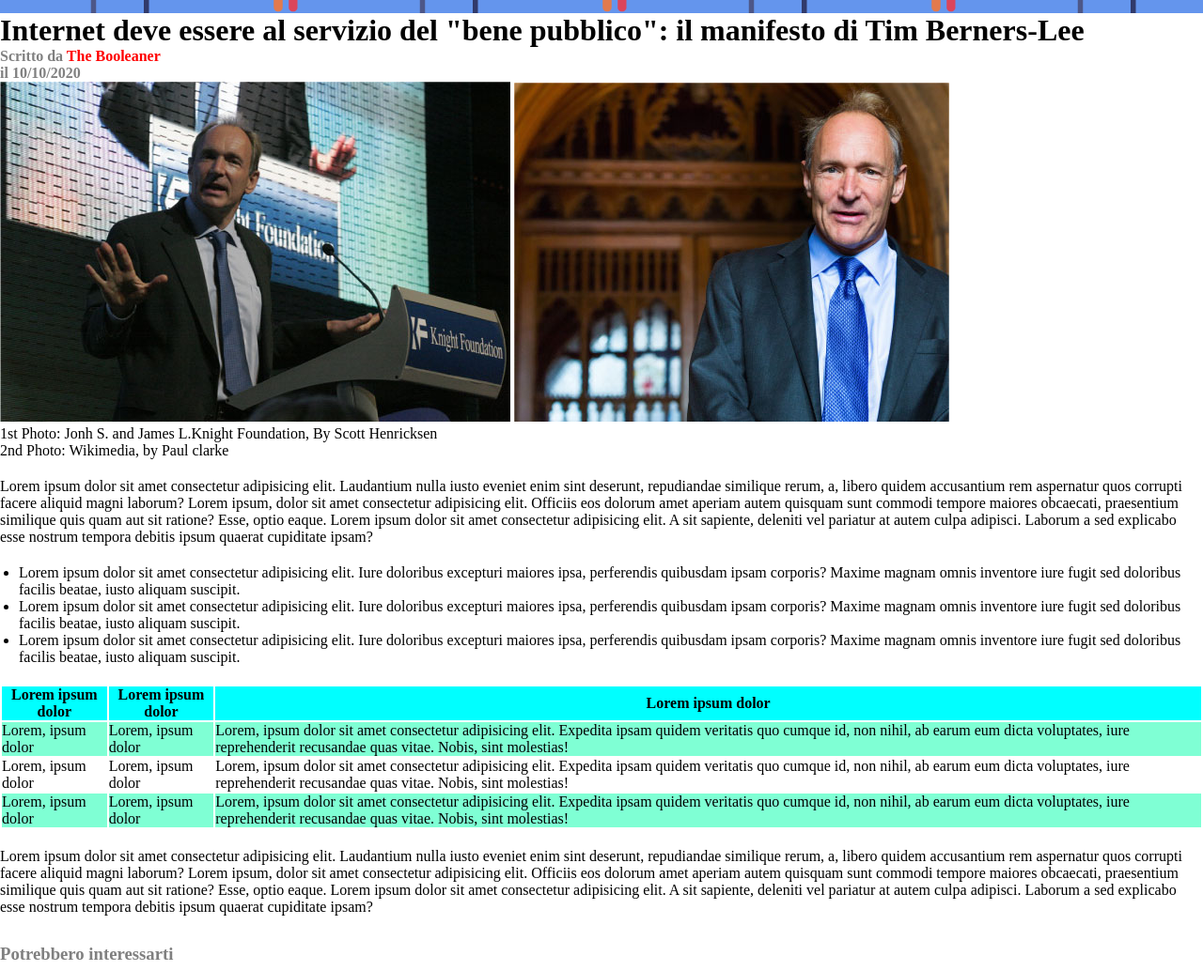
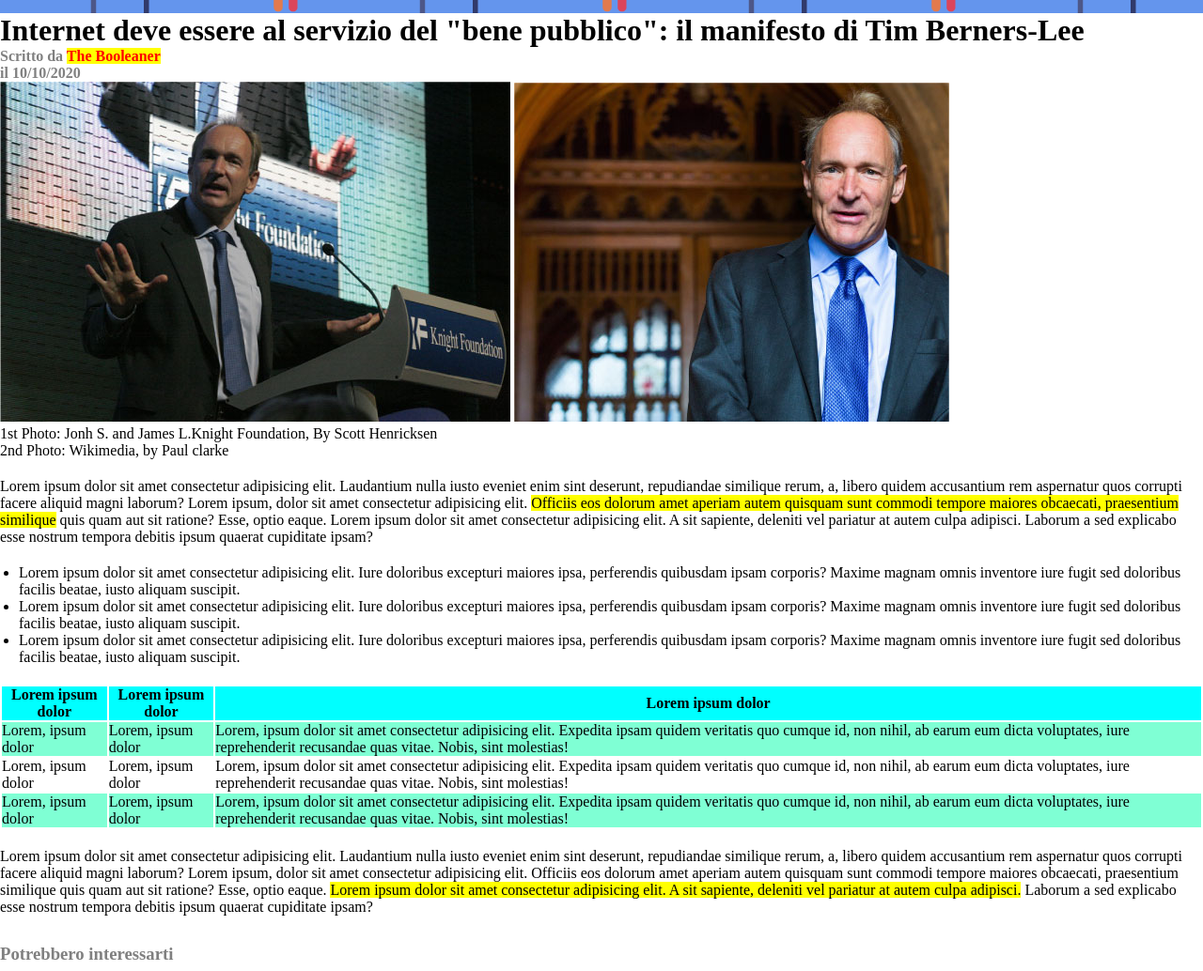
Before and after one commit to dunzolo/html-css-booleaner, a plain HTML site: page index.html in a window 1280 px wide. Shown: the part 166-1200 px from the top of the page at 94% size. Drawn offline with Linux system fonts and the light colour scheme.

Commit message:
fix-backgroundcolor-description

```diff
--- a/css/style.css
+++ b/css/style.css
@@ -24,12 +24,16 @@ h4{
     color: grey;
 }
 
-span{
+#txt-thebooleaner{
     color: red;
 }
 
 ul{
     margin: 20px;
+}
+
+span{
+    background-color: yellow;
 }
 
 .first-row{
--- a/index.html
+++ b/index.html
@@ -13,7 +13,7 @@
         </header>
         <main>
             <h1>Internet deve essere al servizio del "bene pubblico": il manifesto di Tim Berners-Lee</h1>
-            <h4>Scritto da <span>The Booleaner</span></h4>
+            <h4>Scritto da <span id="txt-thebooleaner">The Booleaner</span></h4>
             <h4>il 10/10/2020</h4>
             <div>
                 <img class="img-tim" src="img/tim-1.jpg" alt="tim1">
@@ -22,7 +22,7 @@
                 <p>2nd Photo: Wikimedia, by Paul clarke</p>
             </div>
             <div class="description">
-                Lorem ipsum dolor sit amet consectetur adipisicing elit. Laudantium nulla iusto eveniet enim sint deserunt, repudiandae similique rerum, a, libero quidem accusantium rem aspernatur quos corrupti facere aliquid magni laborum? Lorem ipsum, dolor sit amet consectetur adipisicing elit. Officiis eos dolorum amet aperiam autem quisquam sunt commodi tempore maiores obcaecati, praesentium similique quis quam aut sit ratione? Esse, optio eaque. Lorem ipsum dolor sit amet consectetur adipisicing elit. A sit sapiente, deleniti vel pariatur at autem culpa adipisci. Laborum a sed explicabo esse nostrum tempora debitis ipsum quaerat cupiditate ipsam?
+                Lorem ipsum dolor sit amet consectetur adipisicing elit. Laudantium nulla iusto eveniet enim sint deserunt, repudiandae similique rerum, a, libero quidem accusantium rem aspernatur quos corrupti facere aliquid magni laborum? Lorem ipsum, dolor sit amet consectetur adipisicing elit. <span>Officiis eos dolorum amet aperiam autem quisquam sunt commodi tempore maiores obcaecati, praesentium similique</span>  quis quam aut sit ratione? Esse, optio eaque. Lorem ipsum dolor sit amet consectetur adipisicing elit. A sit sapiente, deleniti vel pariatur at autem culpa adipisci. Laborum a sed explicabo esse nostrum tempora debitis ipsum quaerat cupiditate ipsam?
             </div>
             <div>
                 <ul>
@@ -60,7 +60,7 @@
                 </table>
             </div>
             <div class="description">
-                Lorem ipsum dolor sit amet consectetur adipisicing elit. Laudantium nulla iusto eveniet enim sint deserunt, repudiandae similique rerum, a, libero quidem accusantium rem aspernatur quos corrupti facere aliquid magni laborum? Lorem ipsum, dolor sit amet consectetur adipisicing elit. Officiis eos dolorum amet aperiam autem quisquam sunt commodi tempore maiores obcaecati, praesentium similique quis quam aut sit ratione? Esse, optio eaque. Lorem ipsum dolor sit amet consectetur adipisicing elit. A sit sapiente, deleniti vel pariatur at autem culpa adipisci. Laborum a sed explicabo esse nostrum tempora debitis ipsum quaerat cupiditate ipsam?
+                Lorem ipsum dolor sit amet consectetur adipisicing elit. Laudantium nulla iusto eveniet enim sint deserunt, repudiandae similique rerum, a, libero quidem accusantium rem aspernatur quos corrupti facere aliquid magni laborum? Lorem ipsum, dolor sit amet consectetur adipisicing elit. Officiis eos dolorum amet aperiam autem quisquam sunt commodi tempore maiores obcaecati, praesentium similique quis quam aut sit ratione? Esse, optio eaque. <span>Lorem ipsum dolor sit amet consectetur adipisicing elit. A sit sapiente, deleniti vel pariatur at autem culpa adipisci.</span> Laborum a sed explicabo esse nostrum tempora debitis ipsum quaerat cupiditate ipsam?
             </div>
         </main>
         <footer>
```
